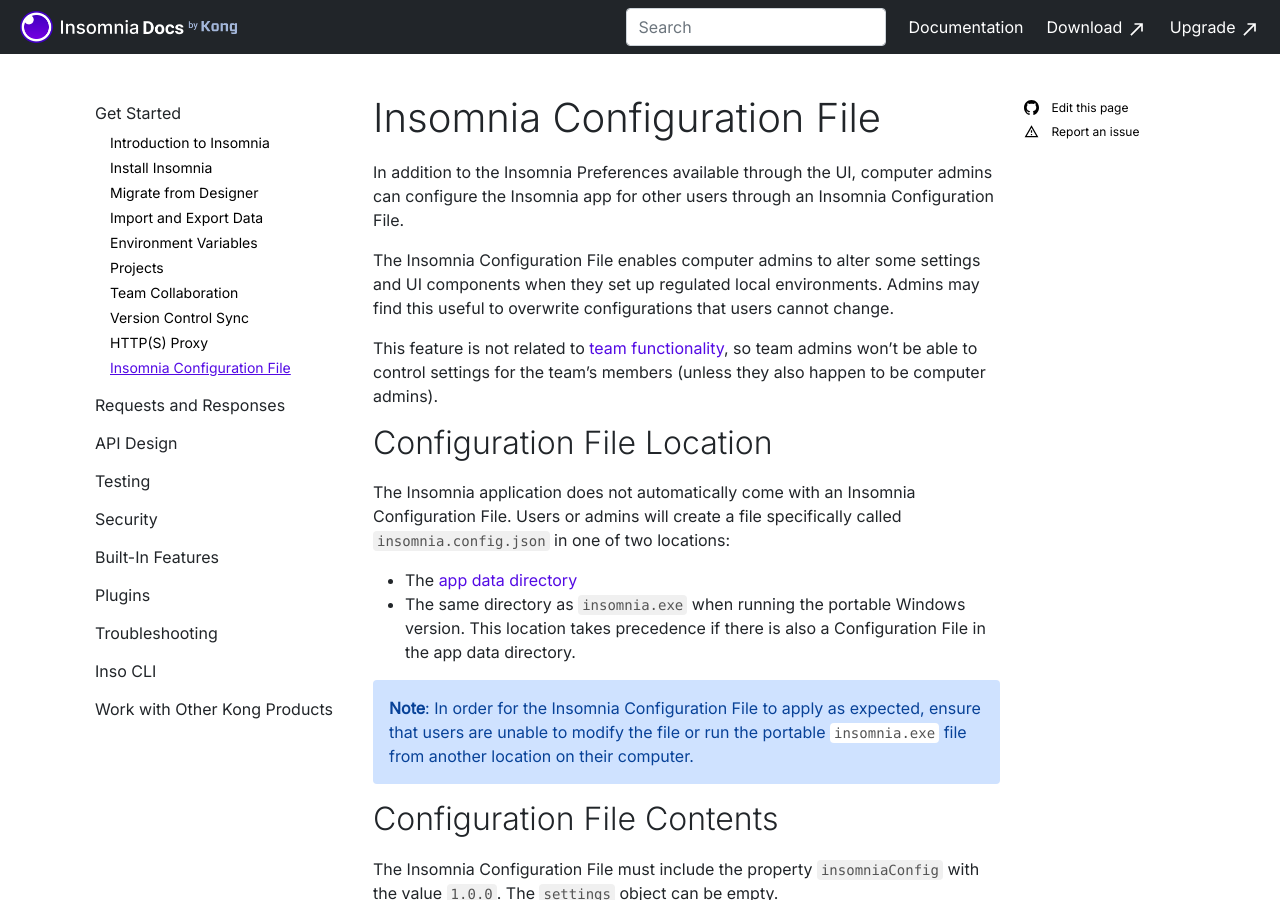
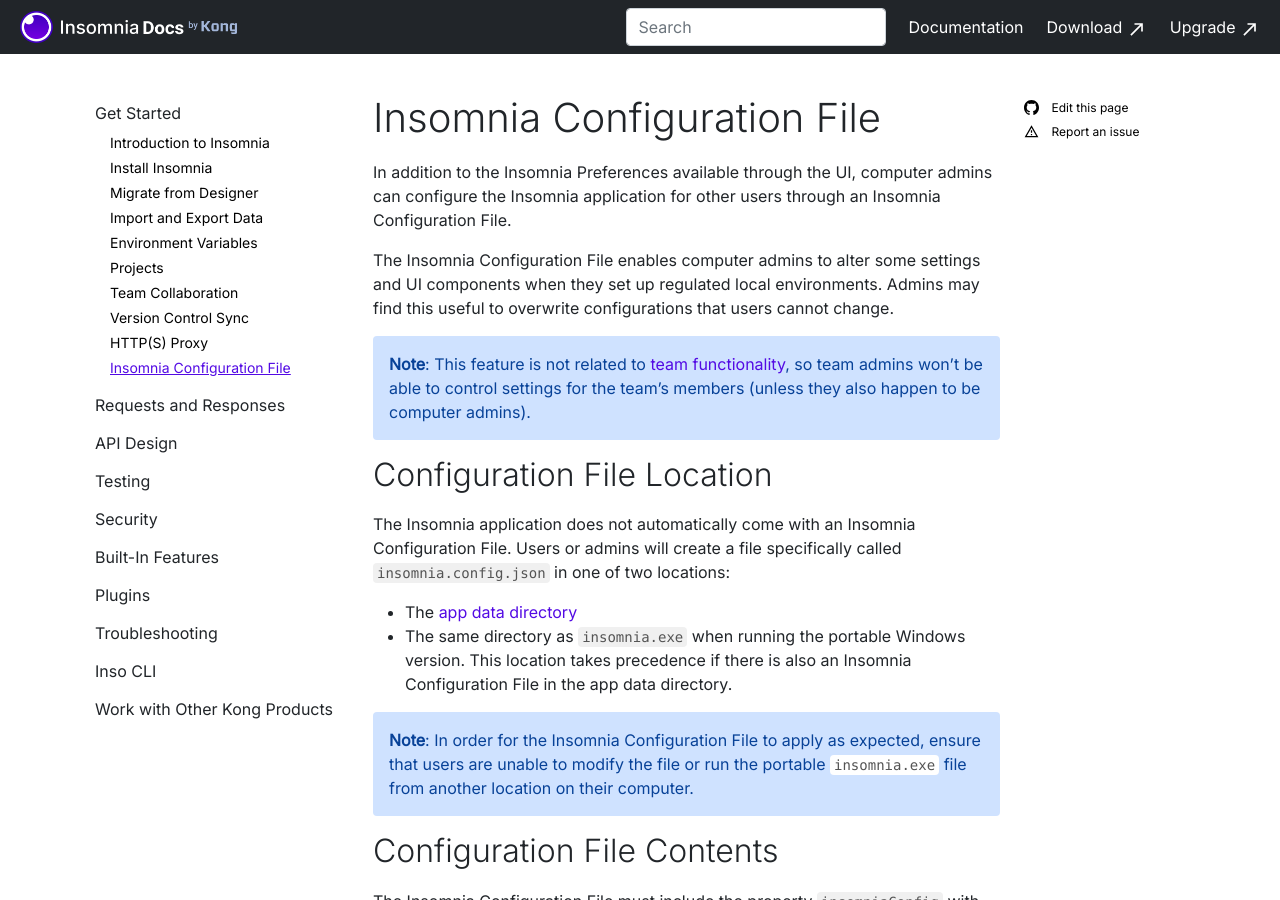
Before and after one commit to Kong/insomnia-docs, a Jekyll site: the page built from docs/insomnia/insomnia-config-file.md, in a window 1280 px wide and 900 px high. Built offline with Jekyll 4.4.1, drawn with Linux system fonts in a browser that asks for light colours; comment, search, counter and statistics services are not loaded.

Commit message:
text change

```diff
--- a/docs/insomnia/insomnia-config-file.md
+++ b/docs/insomnia/insomnia-config-file.md
@@ -5,17 +5,18 @@
 category-url: get-started
 ---
 
-In addition to the Insomnia Preferences available through the UI, computer admins can configure the Insomnia app for other users through an Insomnia Configuration File.
+In addition to the Insomnia Preferences available through the UI, computer admins can configure the Insomnia application for other users through an Insomnia Configuration File.
 
 The Insomnia Configuration File enables computer admins to alter some settings and UI components when they set up regulated local environments. Admins may find this useful to overwrite configurations that users cannot change.
 
-This feature is not related to [team functionality](/insomnia/team-collaboration), so team admins won't be able to control settings for the team's members (unless they also happen to be computer admins).
+{:.alert .alert-primary}
+**Note**: This feature is not related to [team functionality](/insomnia/team-collaboration), so team admins won't be able to control settings for the team's members (unless they also happen to be computer admins).
 
 ## Configuration File Location
 
 The Insomnia application does not automatically come with an Insomnia Configuration File. Users or admins will create a file specifically called `insomnia.config.json` in one of two locations:
 - The [app data directory](/insomnia/application-data)
-- The same directory as `insomnia.exe` when running the portable Windows version. This location takes precedence if there is also a Configuration File in the app data directory.
+- The same directory as `insomnia.exe` when running the portable Windows version. This location takes precedence if there is also an Insomnia Configuration File in the app data directory.
 
 {:.alert .alert-primary}
 **Note**: In order for the Insomnia Configuration File to apply as expected, ensure that users are unable to modify the file or run the portable `insomnia.exe` file from another location on their computer.
```
